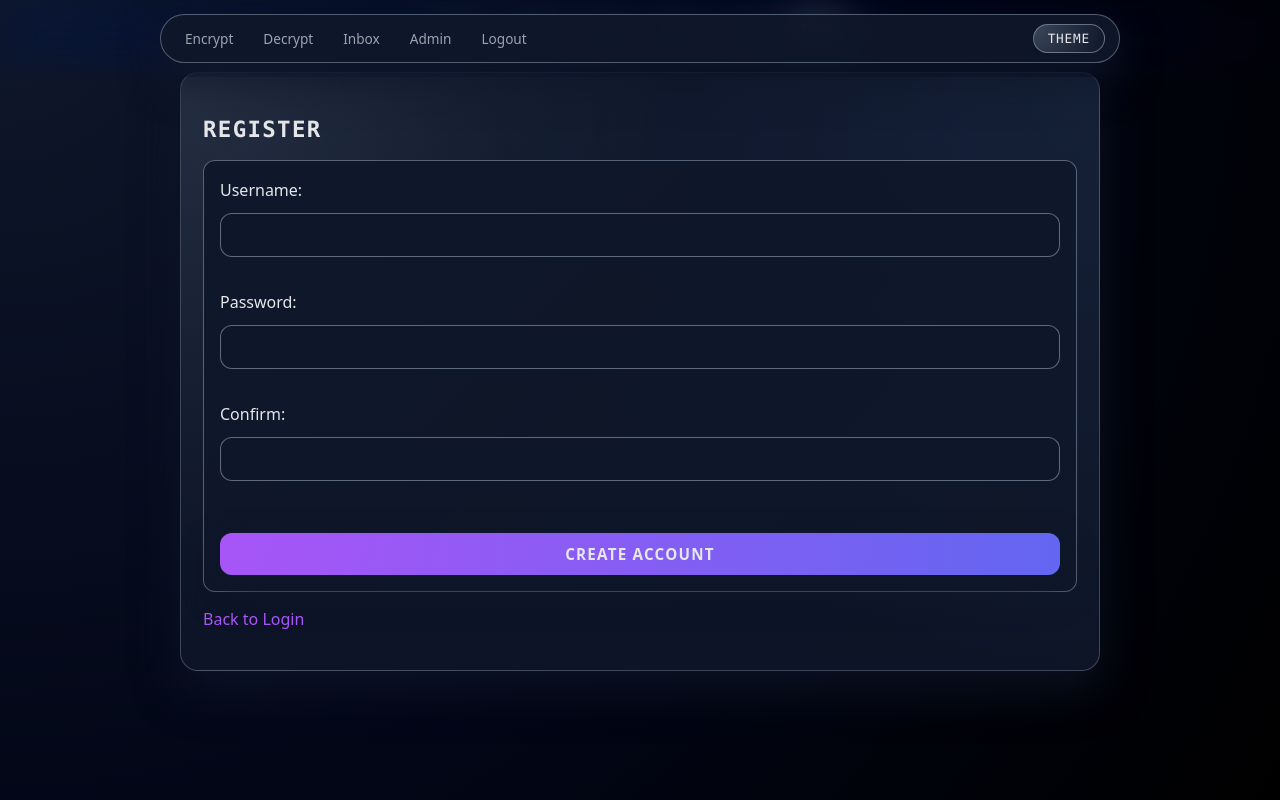
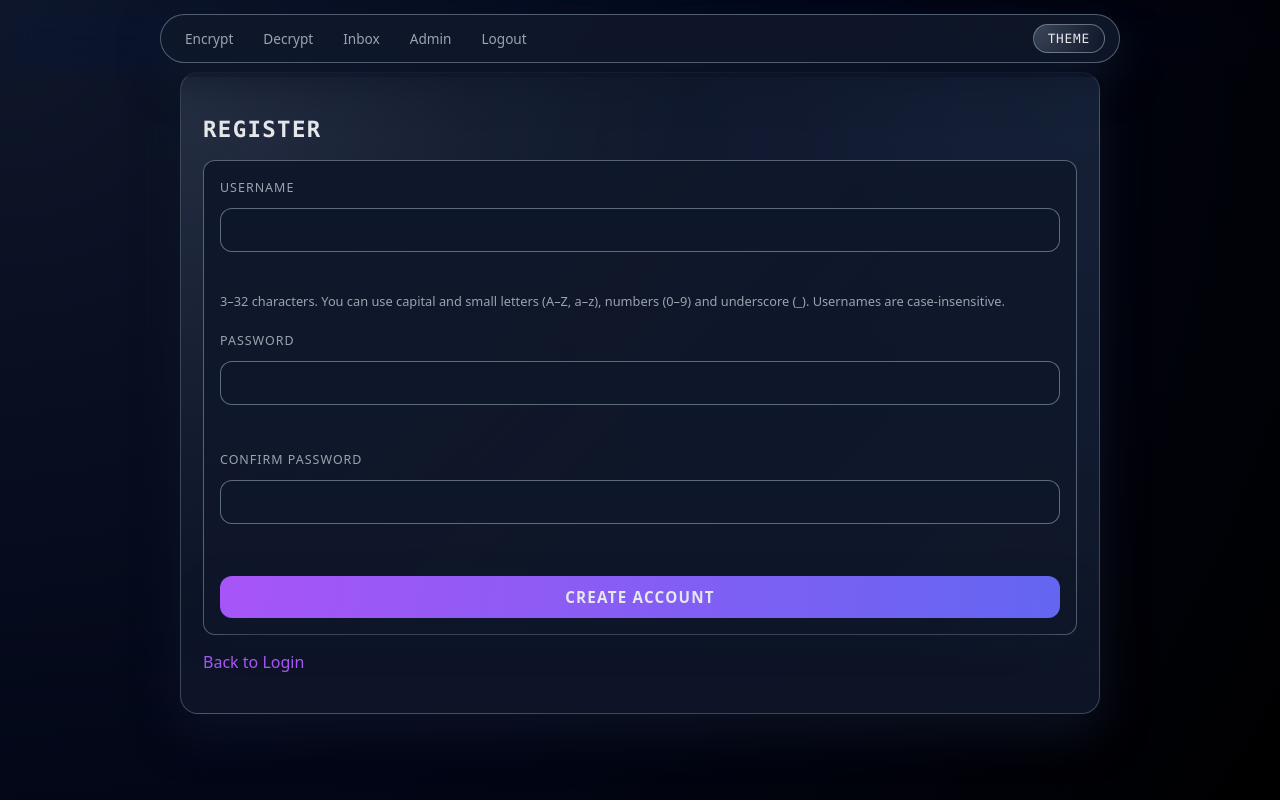
Before and after one commit to sanoop481/encryption-app, a Flask app: page /register in a window 1280 px wide. Run offline with Flask 3, Linux system fonts and the light colour scheme.

Commit message:
Refactored UI, added security fixes, updated templates

```diff
--- a/app.py
+++ b/app.py
@@ -153,8 +153,9 @@ TOKENS_SEND_DB_PATH = os.path.join(BASE_UPLOAD_FOLDER, "tokens_send.json")
 DEFAULT_TOKEN_TTL = 60 * 60 * 24  # 24 hours
 
 # Admin credentials - environment ONLY, no defaults. Application must fail if not set.
-ADMIN_USERNAME = os.environ["ADMIN_USERNAME"]
-ADMIN_PASSWORD = os.environ["ADMIN_PASSWORD"]
+# Strip whitespace to avoid subtle config errors.
+ADMIN_USERNAME = os.environ["ADMIN_USERNAME"].strip()
+ADMIN_PASSWORD = os.environ["ADMIN_PASSWORD"].strip()
 
 def _purge_expired(tokens: dict) -> dict:
     now = int(time.time())
@@ -277,7 +278,9 @@ def _save_users(users: dict) -> None:
 def _add_user(username: str, password: str) -> None:
     username = (username or "").strip()
     if not USERNAME_RE.match(username or ""):
-        raise ValueError("Username must be 3-32 characters: letters, numbers, underscore.")
+        raise ValueError(
+            "Username must be 3-32 characters, letters A-Z/a-z, digits 0-9 or underscore (_). Usernames are not case-sensitive."
+        )
     if username.lower() == ADMIN_USERNAME.lower():
         raise ValueError("Cannot register reserved username.")
     if not password or len(password) < 8:
@@ -1132,58 +1135,6 @@ base_css = """
     }
   }
 </style>
-<div class="topbar">
-  <div class="links">
-    <a href="/">Encrypt</a>
-    <a href="/decrypt">Decrypt</a>
-    <a href="/inbox">Inbox</a>
-    <a href="/admin">Admin</a>
-    <a href="/logout">Logout</a>
-  </div>
-  <div style="display:flex; gap:10px; align-items:center;">
-    <div class="theme-picker" id="themePicker">
-      <button class="theme-button" id="themeToggle" type="button">Theme</button>
-      <div class="theme-menu" id="themeMenu">
-        <button data-theme="hacker">Hacker (default)</button>
-        <button data-theme="modern">Modern</button>
-        <button data-theme="light">Light</button>
-        <button data-theme="retro">Retro</button>
-        <button data-theme="futuristic">Futuristic</button>
-      </div>
-    </div>
-  </div>
-  <script>
-    (function(){
-      const menu = document.getElementById('themeMenu');
-      const toggle = document.getElementById('themeToggle');
-      toggle.addEventListener('click', function(){ menu.style.display = menu.style.display === 'block' ? 'none' : 'block'; });
-      window.addEventListener('click', function(e){ if (!document.getElementById('themePicker').contains(e.target)) menu.style.display = 'none'; });
-
-      function applyTheme(name){
-        if (name && name !== 'hacker'){
-          document.documentElement.setAttribute('data-theme', name);
-        } else {
-          document.documentElement.removeAttribute('data-theme');
-        }
-      }
-
-      // Load server-saved theme
-      fetch('/get_theme').then(r => r.json()).then(j => { applyTheme(j.theme); });
-
-      // When user picks a theme, POST to server and apply immediately
-      Array.from(menu.querySelectorAll('button')).forEach(btn => {
-        btn.addEventListener('click', function(){
-          const theme = this.getAttribute('data-theme');
-          fetch('/set_theme', { method:'POST', headers:{'Content-Type':'application/json'}, body: JSON.stringify({ theme }) })
-            .then(r => {
-              if (r.ok) applyTheme(theme);
-              menu.style.display = 'none';
-            }).catch(()=>{ applyTheme(theme); menu.style.display = 'none'; });
-        });
-      });
-    })();
-  </script>
-</div>
 """
 
 @app.route("/get_theme")
--- a/templates/base.html
+++ b/templates/base.html
@@ -33,5 +33,58 @@
     <div class="container stack">
       {% block content %}{% endblock %}
     </div>
+
+    <script>
+      (function () {
+        const menu = document.getElementById('themeMenu');
+        const toggle = document.getElementById('themeToggle');
+        const picker = document.getElementById('themePicker');
+
+        if (!menu || !toggle || !picker) return;
+
+        toggle.addEventListener('click', function () {
+          menu.style.display = menu.style.display === 'block' ? 'none' : 'block';
+        });
+
+        window.addEventListener('click', function (e) {
+          if (!picker.contains(e.target)) {
+            menu.style.display = 'none';
+          }
+        });
+
+        function applyTheme(name) {
+          if (name && name !== 'hacker') {
+            document.documentElement.setAttribute('data-theme', name);
+          } else {
+            document.documentElement.removeAttribute('data-theme');
+          }
+        }
+
+        fetch('{{ url_for("get_theme") }}')
+          .then(function (r) { return r.json(); })
+          .then(function (j) { applyTheme(j.theme); })
+          .catch(function () { /* ignore */ });
+
+        Array.prototype.forEach.call(
+          menu.querySelectorAll('button'),
+          function (btn) {
+            btn.addEventListener('click', function () {
+              const theme = this.getAttribute('data-theme');
+              fetch('{{ url_for("set_theme") }}', {
+                method: 'POST',
+                headers: { 'Content-Type': 'application/json' },
+                body: JSON.stringify({ theme: theme })
+              }).then(function (r) {
+                if (r.ok) applyTheme(theme);
+                menu.style.display = 'none';
+              }).catch(function () {
+                applyTheme(theme);
+                menu.style.display = 'none';
+              });
+            });
+          }
+        );
+      })();
+    </script>
   </body>
 </html>
--- a/templates/register.html
+++ b/templates/register.html
@@ -3,9 +3,22 @@
   <div class="card">
     <h2>Register</h2>
     <form method="POST">
-      Username: <input type="text" name="username" required><br>
-      Password: <input type="password" name="password" required><br>
-      Confirm: <input type="password" name="confirm" required><br>
+      <label for="username">Username</label>
+      <input
+        id="username"
+        type="text"
+        name="username"
+        required
+        pattern="^[A-Za-z0-9_]{3,32}$"
+        title="3–32 characters. Only letters A–Z, a–z, numbers 0–9 and underscore (_)."
+      ><br>
+      <p class="muted" style="margin-top:-6px;margin-bottom:10px;font-size:0.8rem;">
+        3–32 characters. You can use capital and small letters (A–Z, a–z), numbers (0–9) and underscore (_). Usernames are case-insensitive.
+      </p>
+      <label for="password">Password</label>
+      <input id="password" type="password" name="password" required><br>
+      <label for="confirm">Confirm password</label>
+      <input id="confirm" type="password" name="confirm" required><br>
       <input type="submit" value="Create account">
     </form>
     {% if ok %}
```
